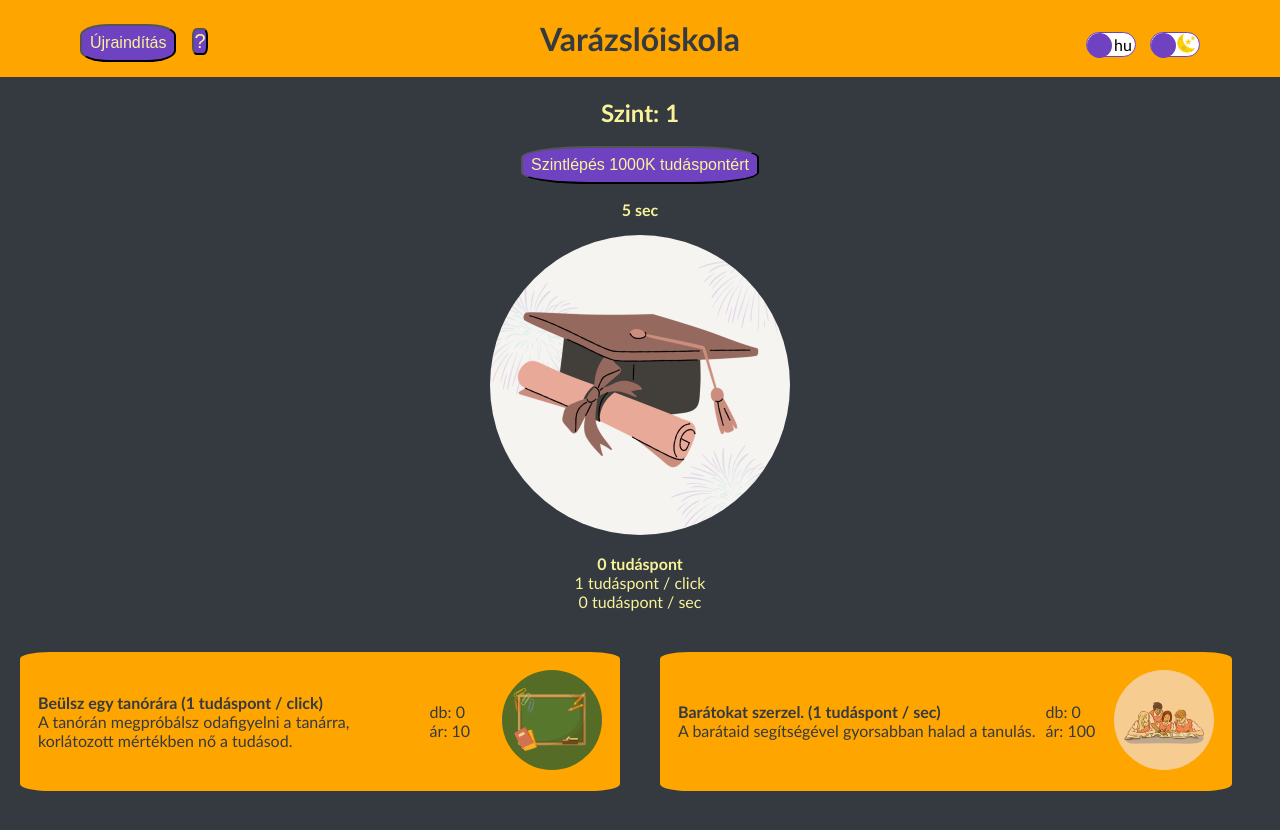
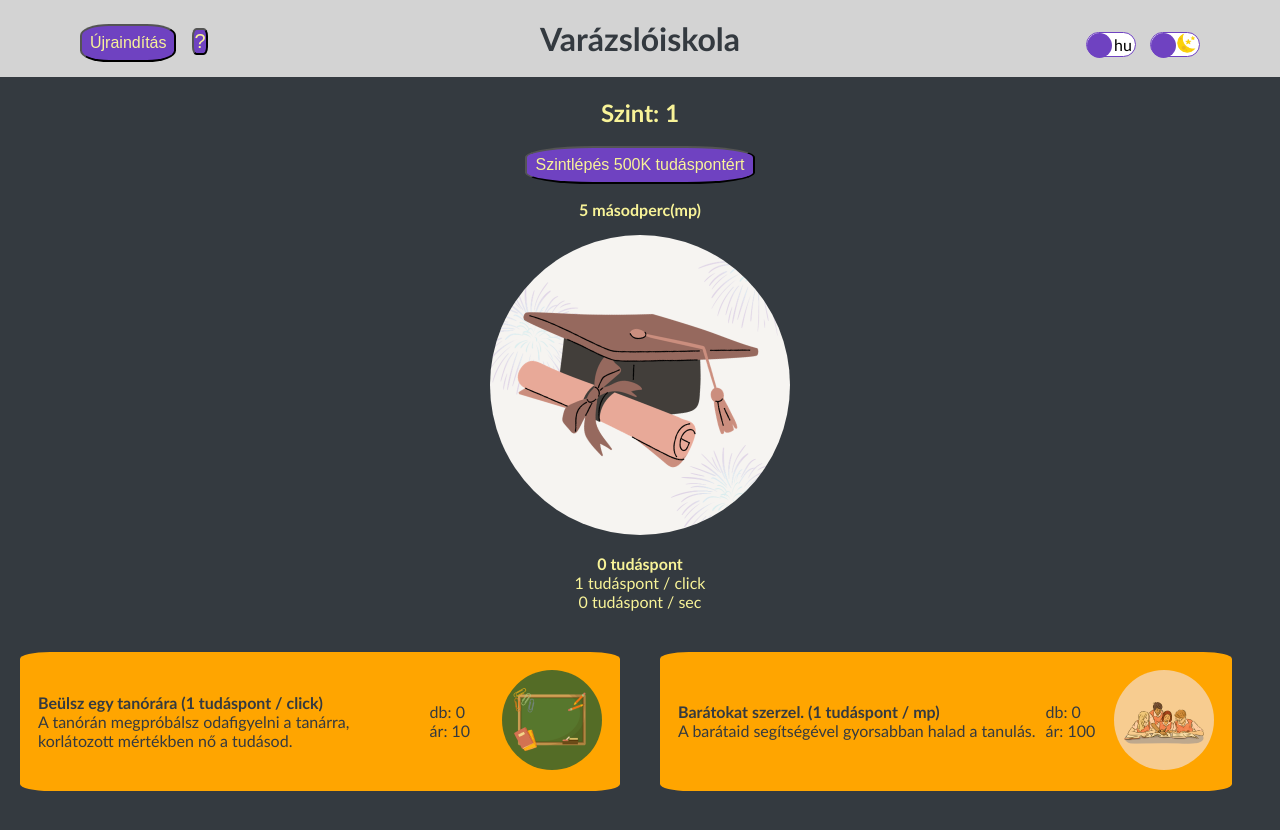
Before and after one commit to Maflacs/clicker, a React (Create React App) app: page / in a window 1280 px wide. Shown: the top 830 px of the page. Built offline with nearby package versions, Linux system fonts and the light colour scheme.

Commit message:
Changed header's color

```diff
--- a/src/App.js
+++ b/src/App.js
@@ -15,6 +15,11 @@ function App() {
   const [state, setState] = useState(() => {
     const savedState = localStorage.getItem("gameState");
     return savedState ? JSON.parse(savedState) : getInitialState();
+  });
+
+  const [level, setLevel] = useState(() => {
+    const savedLevel = localStorage.getItem("level");
+    return savedLevel ? JSON.parse(savedLevel) : 1;
   });
 
   const [modalOpen, setModalOpen] = useState(false);
@@ -43,6 +48,10 @@ function App() {
   useEffect(() => {
     localStorage.setItem("gameState", JSON.stringify(state));
   }, [state]);
+
+  useEffect(() => {
+    localStorage.setItem("level", JSON.stringify(level));
+  }, [level]);
 
   const administrateTime = () => {
     let currentTimestamp = new Date().getTime();
@@ -123,7 +132,9 @@ function App() {
   const handleRestart = () => {
     const initialState = getInitialState();
     localStorage.setItem("gameState", JSON.stringify(initialState));
+    localStorage.setItem("level", JSON.stringify(1));
     setState(initialState);
+    setLevel(1);
   };
 
   const handleLevelUp = (requiredPoints) => {
@@ -131,6 +142,7 @@ function App() {
       ...prevState,
       knowledge: prevState.knowledge - requiredPoints,
     }));
+    setLevel((prevLevel) => prevLevel + 1);
   };
 
   return (
@@ -166,10 +178,11 @@ function App() {
           <LevelUpComponent
             knowledge={state.knowledge}
             onLevelUp={handleLevelUp}
+            level={level}
             modalOpen={modalOpen}
             setModalOpen={setModalOpen}
           />
-          <Timer sec={state.sec} />
+          <Timer lang={lang} sec={state.sec} />
           <ClickArea onClick={handleKnowledgeClicked} />
           <Knowledge state={state} />
         </section>
--- a/src/components/LevelUpComponent.jsx
+++ b/src/components/LevelUpComponent.jsx
@@ -1,20 +1,19 @@
-import React, { useState } from "react";
+import React from "react";
 import LevelUpButton from "./LevelUpButton";
 import LevelIndicator from "./LevelIndicator";
 
 const LevelUpComponent = ({
+  knowledge,
+  onLevelUp,
+  level,
   modalOpen,
   setModalOpen,
-  knowledge,
-  onLevelUp,
 }) => {
-  const [level, setLevel] = useState(1);
-  const baseCost = 1000000;
+  const baseCost = 500000;
 
   const handleLevelUp = () => {
     const requiredPoints = calculateRequiredPoints(level);
     if (knowledge >= requiredPoints) {
-      setLevel(level + 1);
       onLevelUp(requiredPoints);
     } else {
       setModalOpen(true);
@@ -22,7 +21,7 @@ const LevelUpComponent = ({
   };
 
   const calculateRequiredPoints = (level) => {
-    return baseCost * 10 ** (level - 1);
+    return baseCost * 5 ** (level - 1);
   };
 
   const requiredPoints = calculateRequiredPoints(level);
--- a/src/components/Relations.jsx
+++ b/src/components/Relations.jsx
@@ -15,7 +15,7 @@ const Relations = ({ color, relations, onClick }) => {
                     <p>
                       <strong>
                         {relation.relationName[lang]} (
-                        {relation.knowledgePerSecIncrement} tudáspont / sec)
+                        {relation.knowledgePerSecIncrement} tudáspont / mp)
                       </strong>
                     </p>
                   ) : (
--- a/src/components/Timer.jsx
+++ b/src/components/Timer.jsx
@@ -1,9 +1,9 @@
 import React from 'react';
 
-const Timer = ({ sec }) => {
+const Timer = ({ lang, sec }) => {
     return (
         <div id="timer">
-            <p><strong>{sec} sec</strong></p>
+            <p><strong>{sec} {lang === "hu" ? "másodperc(mp)" : "secundum(sec)"}</strong></p>
         </div>
     );
 };
--- a/src/index.css
+++ b/src/index.css
@@ -40,13 +40,14 @@ html {
 
 .header {
   width: 100%;
+  background-color: lightgray;
   display: flex;
   justify-content: space-around;
   align-items: center;
   margin: 0;
   padding: 1rem 0;
+  top: 0;
   position: fixed;
-  top: 0;
   z-index: 1;
 }
 
@@ -204,6 +205,7 @@ h1 {
   padding: 2rem 0;
   display: grid;
   grid-template-columns: 1fr 1fr 1fr;
+  z-index: 1;
 }
 
 .price {
```
Also changed, not shown: 1 other file (tests, documents, lock files or other folders).
